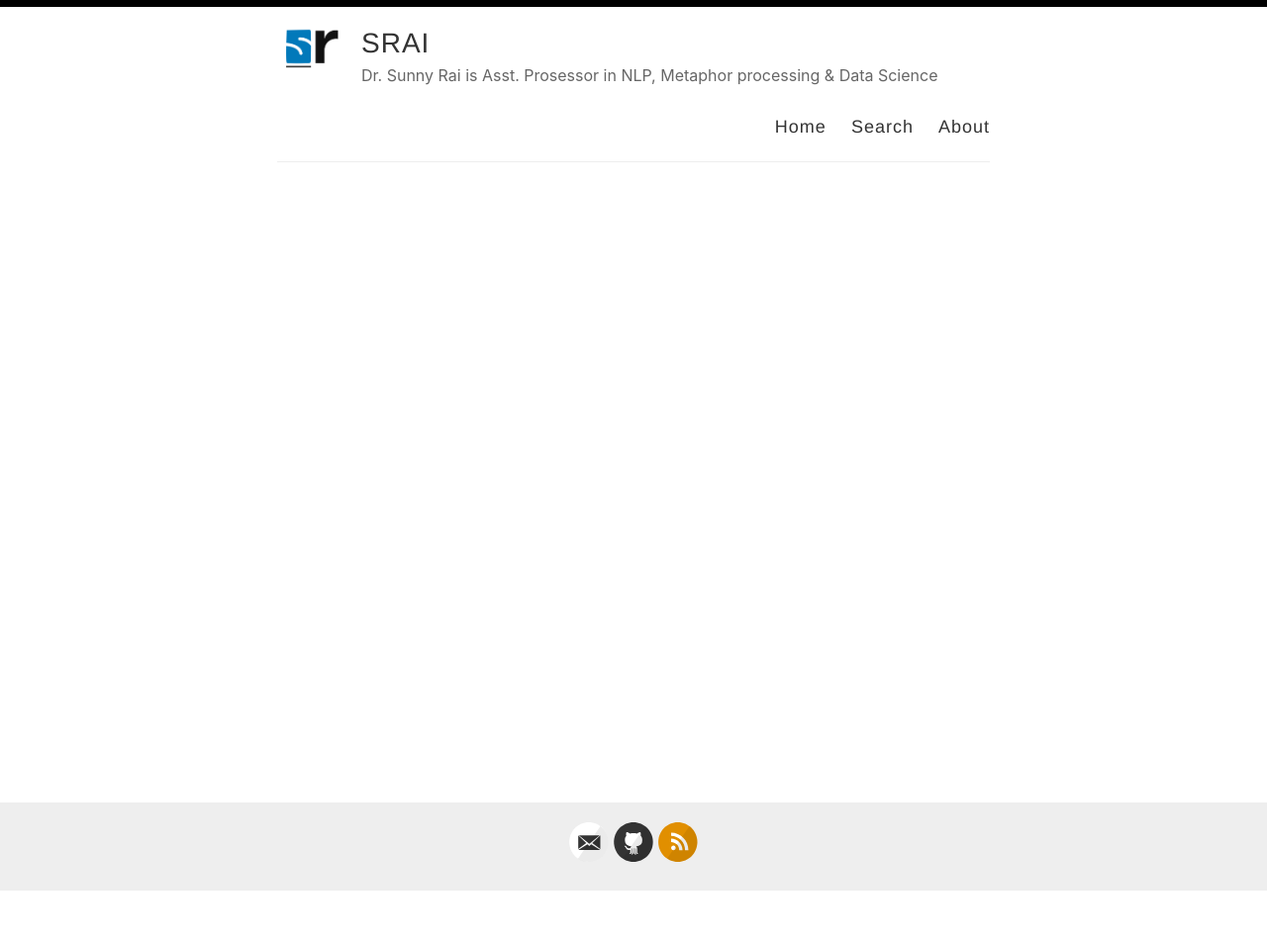
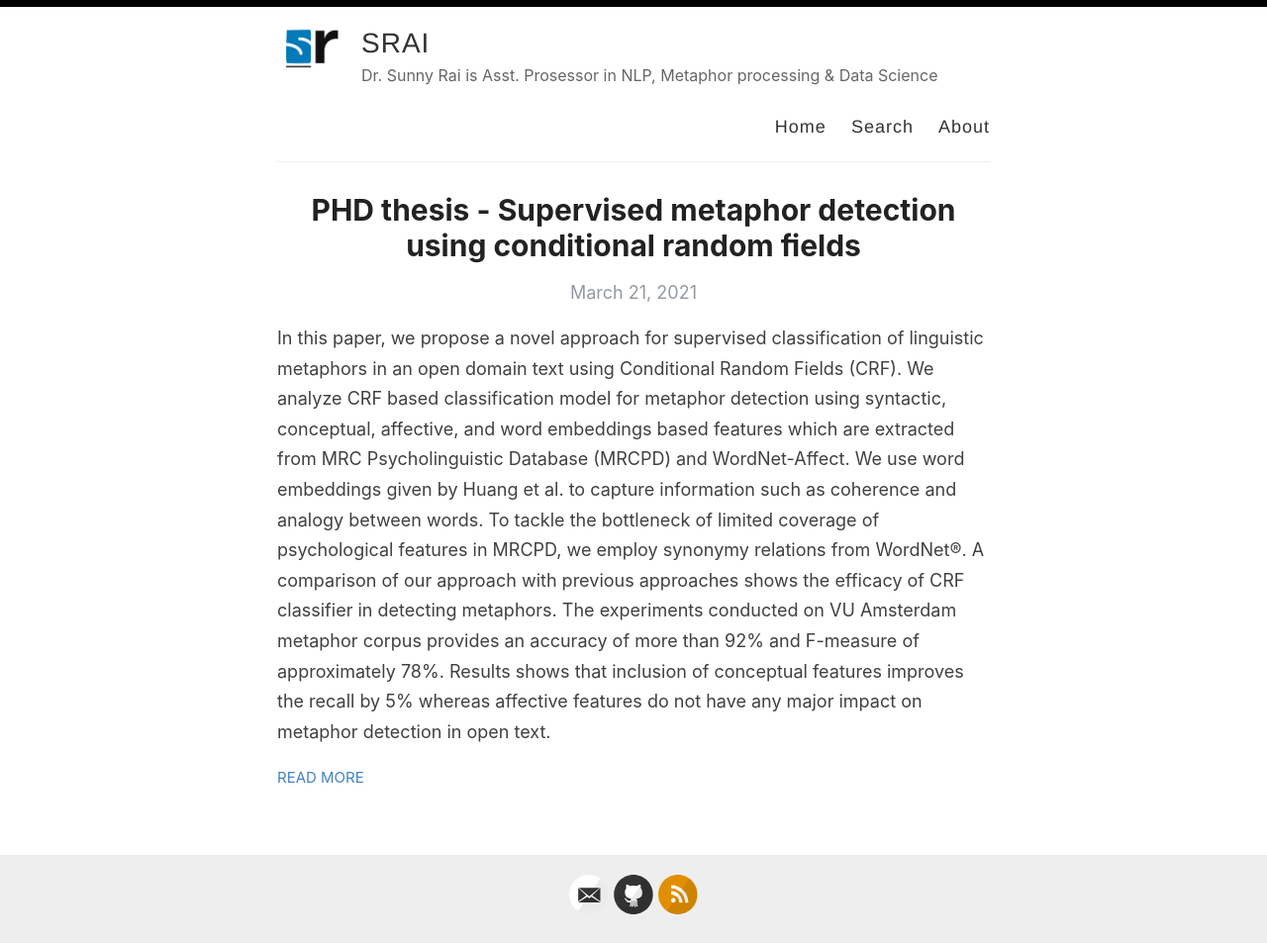
Before and after one commit to sr007/sr007.github.io, a Jekyll site: the page built from index.html, in a window 1280 px wide. Shown: the whole page at 99% size. Built offline with Jekyll 4.4.1, drawn with Linux system fonts in a browser that asks for light colours; the list of posts is cut into pages by our own code; before the commit the page ends 901 px from its top, so only the background shows below that.

Commit message:
1st post -thesis

```diff
--- /dev/null
+++ b/_posts/2021-03-21-PHD-research.md
@@ -0,0 +1,10 @@
+---
+layout: post
+title: PHD thesis - Supervised metaphor detection using conditional random fields
+---
+
+In this paper, we propose a novel approach for supervised classification of linguistic metaphors in an open domain text using Conditional Random Fields (CRF). We analyze CRF based classification model for metaphor detection using syntactic, conceptual, affective, and word embeddings based features which are extracted from MRC Psycholinguistic Database (MRCPD) and WordNet-Affect. We use word embeddings given by Huang et al. to capture information such as coherence and analogy between words. To tackle the bottleneck of limited coverage of psychological features in MRCPD, we employ synonymy relations from WordNet®. A comparison of our approach with previous approaches shows the efficacy of CRF classifier in detecting metaphors. The experiments conducted on VU Amsterdam metaphor corpus provides an accuracy of more than 92% and F-measure of approximately 78%. Results shows that inclusion of conceptual features improves the recall by 5% whereas affective features do not have any major impact on metaphor detection in open text.
+
+*Publication date - 2016/6
+Conference - Proceedings of the Fourth Workshop on Metaphor in NLP
+Pages - 18-27*
```
Also changed, not shown: _pages/about.md (+2 -2 lines), 7 other files.
